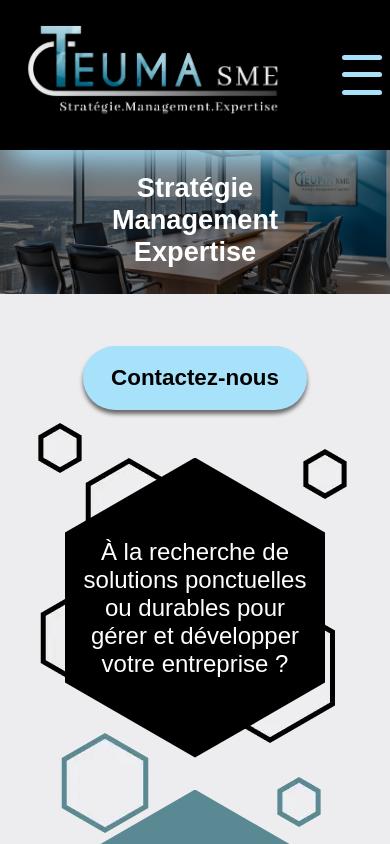
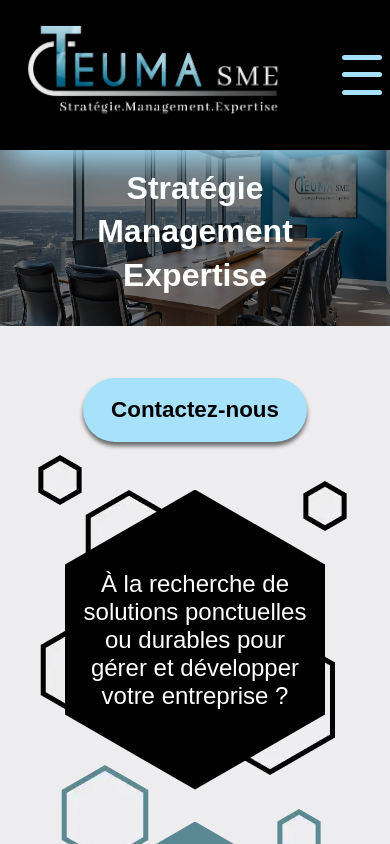
Before and after one commit to Guillaumedev69/teuma-app, a Next.js app: page / in a window 390 px wide. Shown: the top 844 px of the page. Built offline with nearby package versions, Linux system fonts and the light colour scheme.

Commit message:
modif intro mobile

```diff
--- a/src/components/SectionIntro.tsx
+++ b/src/components/SectionIntro.tsx
@@ -1,9 +1,9 @@
 import styles from "@/styles/SectionIntro.module.scss";
-import BackgroundIntroImg from "./BackgroundIntro";
+import BackgroundIntro from "./BackgroundIntro";
 const SectionIntro = () => {
     return (
         <section className={styles.sectionIntro}>
-            <BackgroundIntroImg />
+            <BackgroundIntro />
             <div className={styles.h2Contain}>
                 <h2 className={styles.titleH2}>Stratégie</h2>
                 <h2 className={styles.titleH2}>Management</h2>
--- a/src/styles/SectionIntro.module.scss
+++ b/src/styles/SectionIntro.module.scss
@@ -9,7 +9,7 @@
       position: relative;
       width: 100%;
       height: initial;
-      min-height: 9rem;
+      min-height: 11rem;
       filter: brightness(49%);
     }
     .h2Contain {
@@ -19,12 +19,12 @@
       justify-content: center;
       width: 100%;
       bottom: 20%;
-      gap: 0rem;
+      gap: 0.4rem;
       .titleH2 {
         color: #fff;
         text-align: center;
         font-family: $font2;
-        font-size: 1.7rem;
+        font-size: 2rem;
         margin: 0;
       }
     }
```
